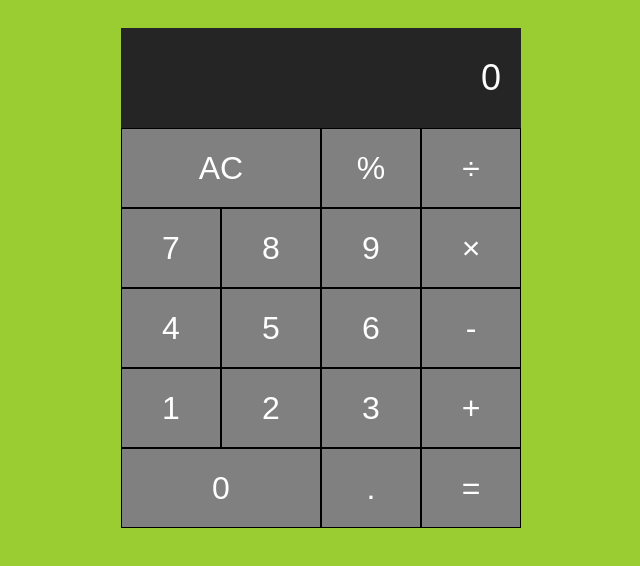
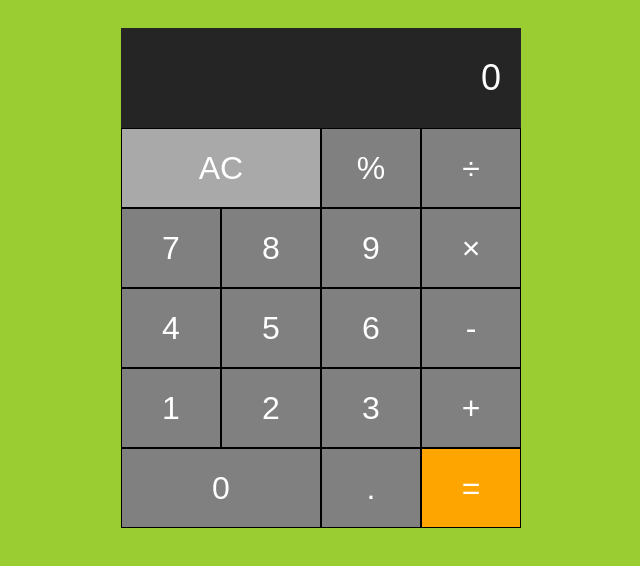
Before and after one commit to naufaladani99/calculator, a plain HTML site: page index.html in a window 1280 px wide. In both pictures the pointer is over the button "AC". Shown: the whole page, without its empty margins (319-959 px from the left). Drawn offline with Linux system fonts and the light colour scheme.

Commit message:
Update stylesheet.css

```diff
--- a/stylesheet.css
+++ b/stylesheet.css
@@ -39,6 +39,19 @@ button{
     outline: none;
 }
 
+.operator,.equal-sign{
+    background-color: orange;
+}
+
 .zero-btn, .bersihkan{
     width: 50%;
 }
+
+/* hover */
+button:hover{
+    background-color: darkgray;
+}
+
+.operator:hover{
+    background-color: darkorange;
+}
```
